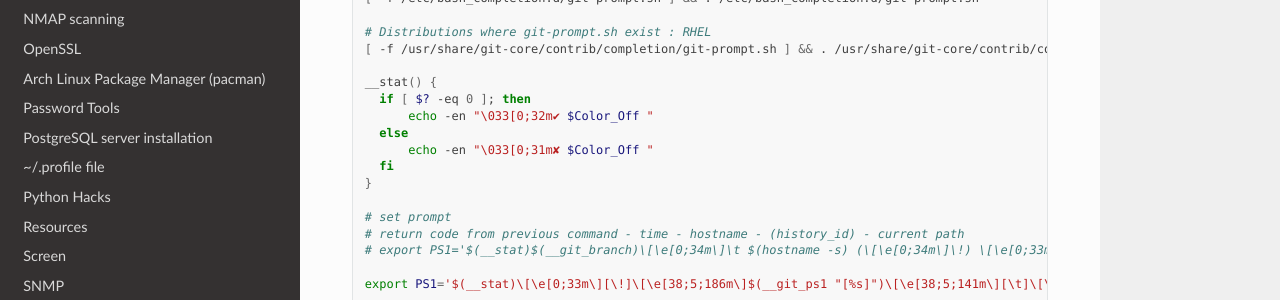
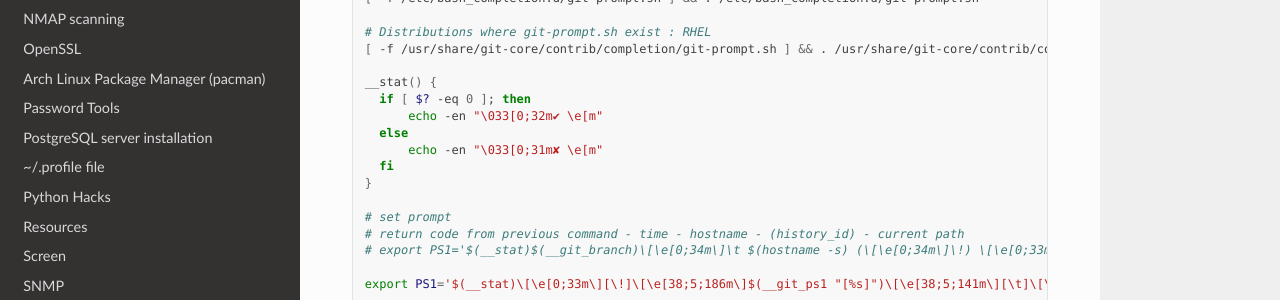
Before and after one commit to p3ll1n0r3/readthedocs, a Sphinx documentation site: the page built from docs/bashrc.rst, in a window 1280 px wide and 977 px high. Shown: the part 348-648 px from the top of the window. Built offline with Sphinx 7.4.7 and the Read the Docs theme 2.0.0, drawn with Linux system fonts in a browser that asks for light colours.

Commit message:
Update bashrc.rst

```diff
--- a/docs/bashrc.rst
+++ b/docs/bashrc.rst
@@ -19,9 +19,9 @@ Setting a customized prompt and terminal options
 
   __stat() {
     if [ $? -eq 0 ]; then
-        echo -en "\033[0;32m✔ $Color_Off "
+        echo -en "\033[0;32m✔ \e[m"
     else
-        echo -en "\033[0;31m✘ $Color_Off "
+        echo -en "\033[0;31m✘ \e[m"
     fi
   }
 
```
